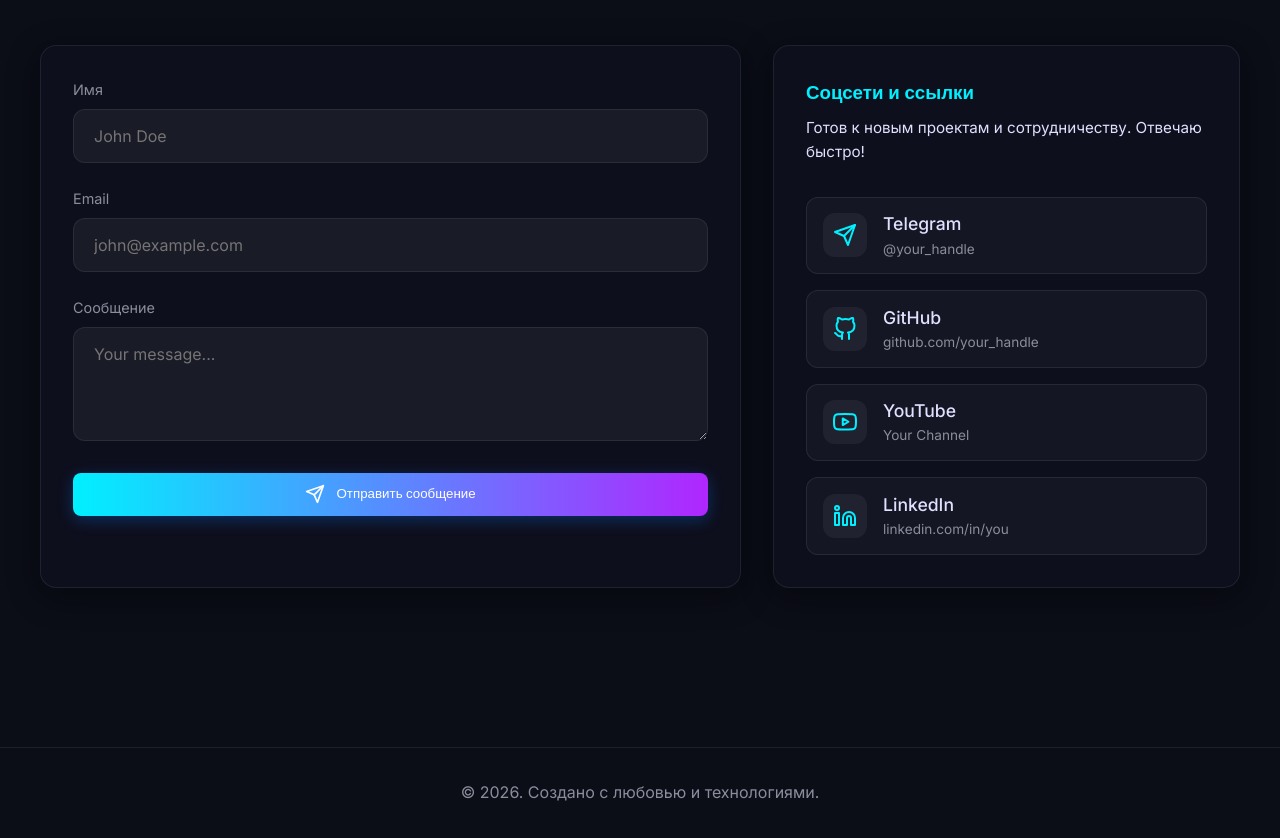
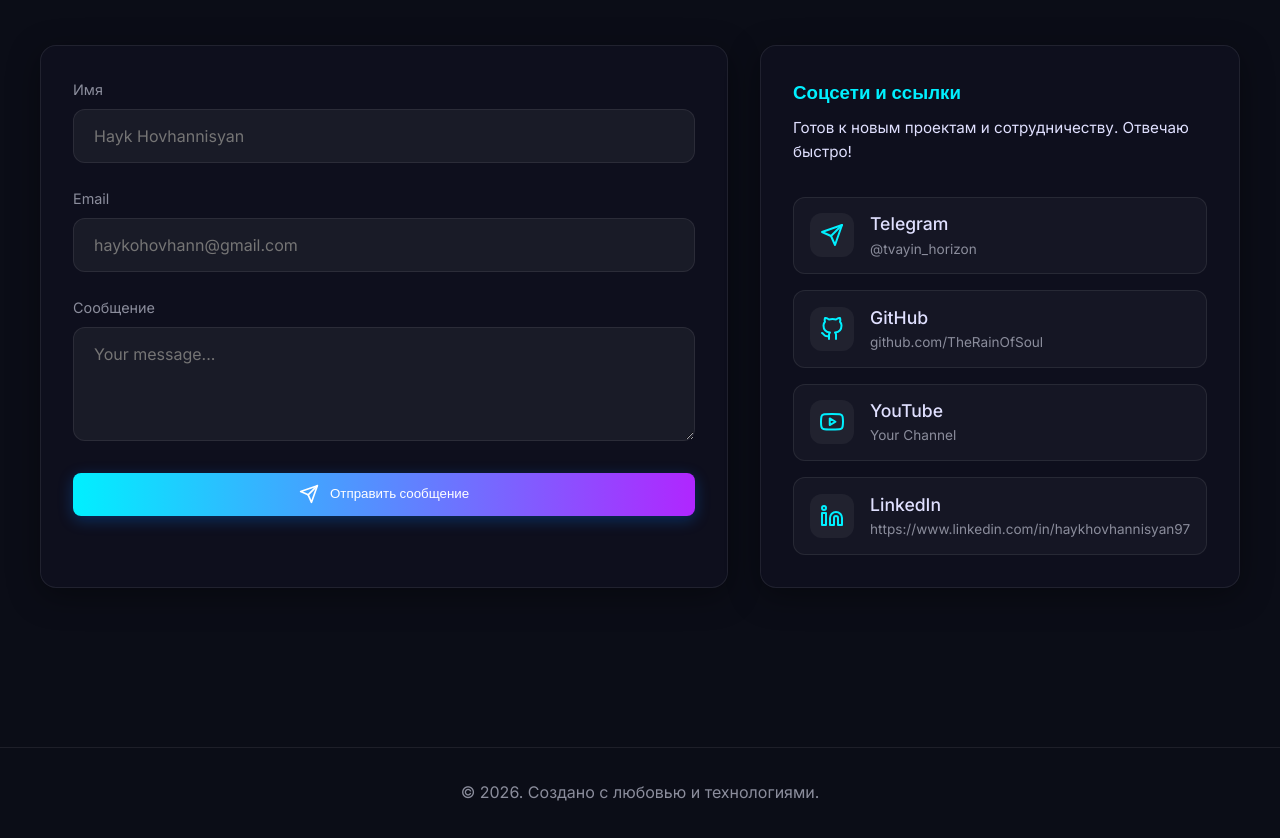
Before and after one commit to TheRainOfSoul/MySite, a plain HTML site: page index.html in a window 1280 px wide. Shown: the part 2939-3777 px from the top of the page. Drawn offline with Linux system fonts and the light colour scheme; no server answers.

Commit message:
fix: update contact form placeholders and social media handles

```diff
--- a/index.html
+++ b/index.html
@@ -184,11 +184,11 @@
                 <form id="contact-form">
                     <div class="form-group">
                         <label for="name" data-i18n="form_name">Имя</label>
-                        <input type="text" id="name" required class="glass-input" placeholder="John Doe">
+                        <input type="text" id="name" required class="glass-input" placeholder="Hayk Hovhannisyan">
                     </div>
                     <div class="form-group">
                         <label for="email">Email</label>
-                        <input type="email" id="email" required class="glass-input" placeholder="john@example.com">
+                        <input type="email" id="email" required class="glass-input" placeholder="haykohovhann@gmail.com">
                     </div>
                     <div class="form-group">
                         <label for="message" data-i18n="form_msg">Сообщение</label>
@@ -215,7 +215,7 @@
                                 </div>
                                 <div class="social-text">
                                     <span class="social-name">Telegram</span>
-                                    <span class="social-handle">@your_handle</span>
+                                    <span class="social-handle">@tvayin_horizon</span>
                                 </div>
                             </a>
                         </li>
@@ -226,7 +226,7 @@
                                 </div>
                                 <div class="social-text">
                                     <span class="social-name">GitHub</span>
-                                    <span class="social-handle">github.com/your_handle</span>
+                                    <span class="social-handle">github.com/TheRainOfSoul</span>
                                 </div>
                             </a>
                         </li>
@@ -248,7 +248,7 @@
                                 </div>
                                 <div class="social-text">
                                     <span class="social-name">LinkedIn</span>
-                                    <span class="social-handle">linkedin.com/in/you</span>
+                                    <span class="social-handle">https://www.linkedin.com/in/haykhovhannisyan97</span>
                                 </div>
                             </a>
                         </li>
@@ -259,7 +259,7 @@
     </section>
 
     <footer class="glass-footer">
-        <p><span data-i18n="footer_text">&copy; 2026. Создано с любовью и технологиями.</span></p>
+        <p><span data-i18n="footer_text">&copy; 2026. Создано с любовью к технологиям.</span></p>
     </footer>
 
     <!-- Project Modal -->
```
